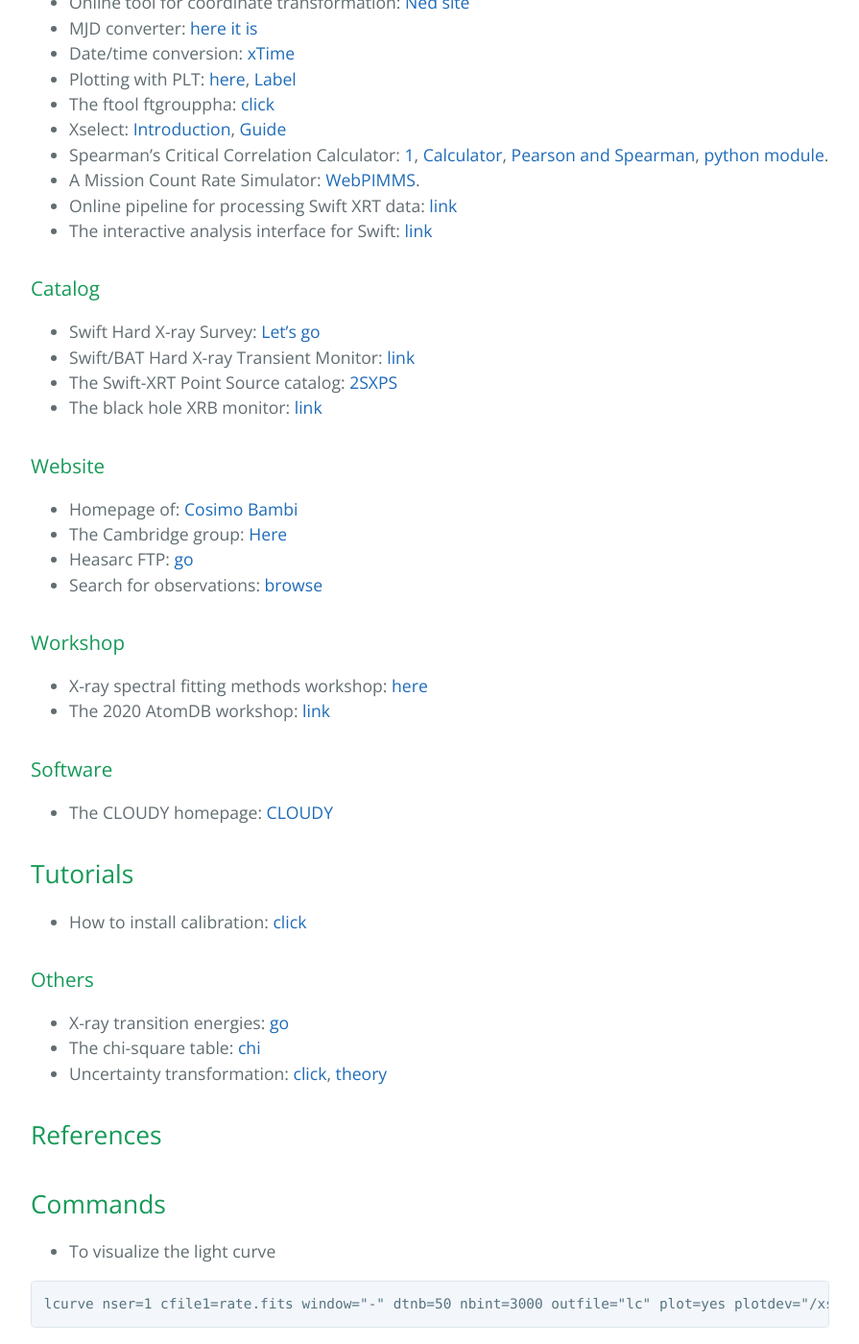
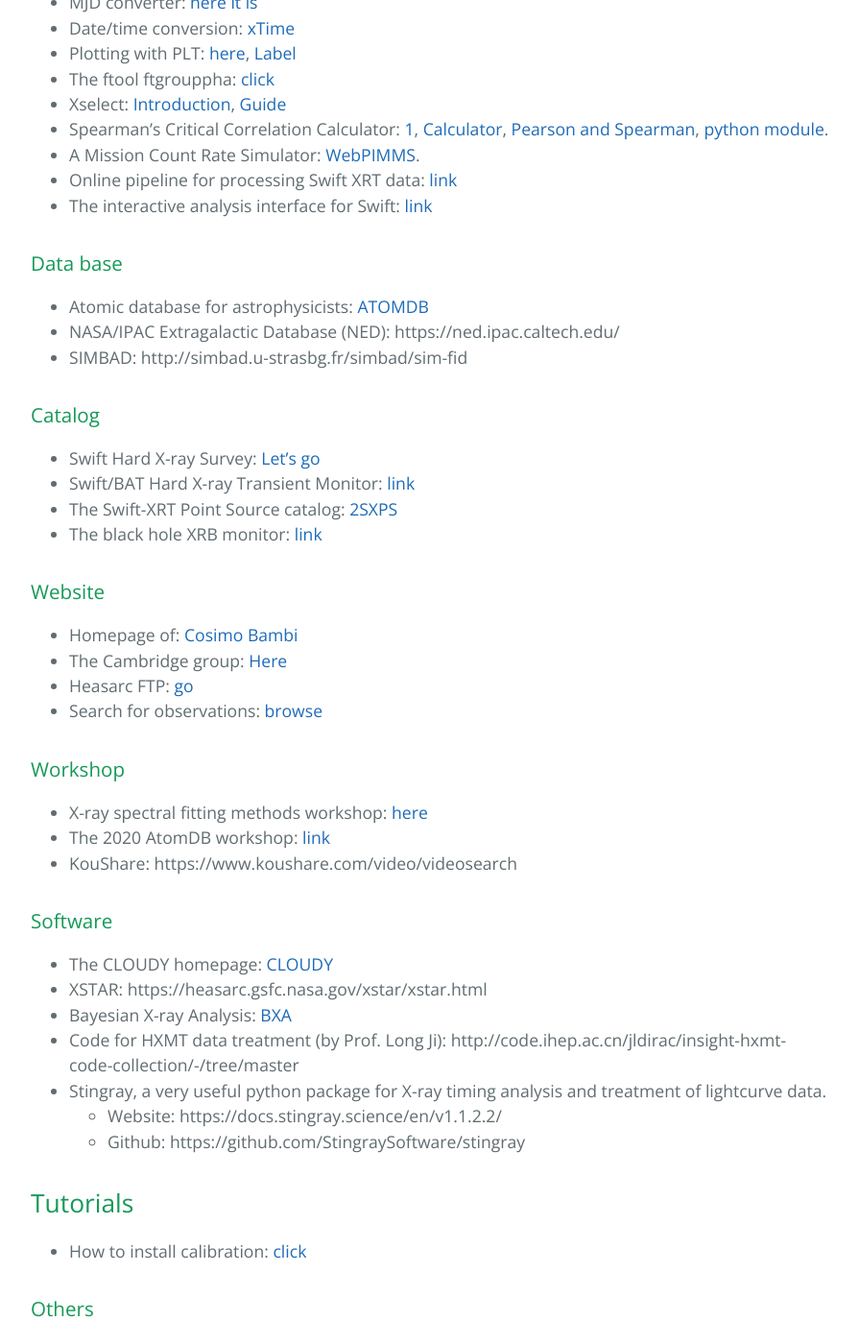
Before and after one commit to honghui-liu/notes, a Jekyll site: the page built from _posts/2020-03-01-useful-material.md, in a window 1280 px wide and 1400 px high, scrolled down 691 px. Shown: the whole window at 96% size, without its empty margins (192-1087 px from the left). Built offline with Jekyll 4.4.1, drawn with Linux system fonts in a browser that asks for light colours; some of the changed text lies outside the part shown.

Commit message:
Update 2020-03-01-useful-material.md

```diff
--- a/_posts/2020-03-01-useful-material.md
+++ b/_posts/2020-03-01-useful-material.md
@@ -22,6 +21,12 @@ This page is used to record the useful links, commands and softwares that I foun
 * A Mission Count Rate Simulator: [WebPIMMS](https://heasarc.gsfc.nasa.gov/cgi-bin/Tools/w3pimms/w3pimms.pl).
 * Online pipeline for processing Swift XRT data: [link](https://www.swift.ac.uk/user_objects/)
 * The interactive analysis interface for Swift: [link](https://www.ssdc.asi.it/mmia/index.php?mission=swiftmastr)
+
+### Data base
+
+* Atomic database for astrophysicists: [ATOMDB](http://www.atomdb.org/)
+* NASA/IPAC Extragalactic Database (NED): https://ned.ipac.caltech.edu/
+* SIMBAD: http://simbad.u-strasbg.fr/simbad/sim-fid
 
 ### Catalog
 
@@ -41,10 +46,17 @@ This page is used to record the useful links, commands and softwares that I foun
 
 * X-ray spectral fitting methods workshop: [here](https://www.mpe.mpg.de/resources/HE/Buchner/xrayworkshop/?fbclid=IwAR3aKISdmmASKO-IeX3skdzgFREszKa16WFbACG_tj-FQnHqeY0GYkFHyGs)
 * The 2020 AtomDB workshop: [link](http://www.atomdb.org/Meetings/2020/)
+* KouShare: https://www.koushare.com/video/videosearch
 
 ### Software
 
 * The CLOUDY homepage: [CLOUDY](https://www.nublado.org/)
+* XSTAR: https://heasarc.gsfc.nasa.gov/xstar/xstar.html
+* Bayesian X-ray Analysis: [BXA](https://johannesbuchner.github.io/BXA/?fbclid=IwAR0Hf-m33oBYmiL_dMBqN0UB2ZWQdvKLxxDxJk79q4fRGHPSTR47P0NJpow)
+* Code for HXMT data treatment (by Prof. Long Ji): http://code.ihep.ac.cn/jldirac/insight-hxmt-code-collection/-/tree/master
+* Stingray, a very useful python package for X-ray timing analysis and treatment of lightcurve data.
+  * Website: https://docs.stingray.science/en/v1.1.2.2/
+  * Github: https://github.com/StingraySoftware/stingray
 
 ## Tutorials
 
```
Also changed, not shown: other parts of _posts/2020-03-01-useful-material.md (+0 -1 lines).
